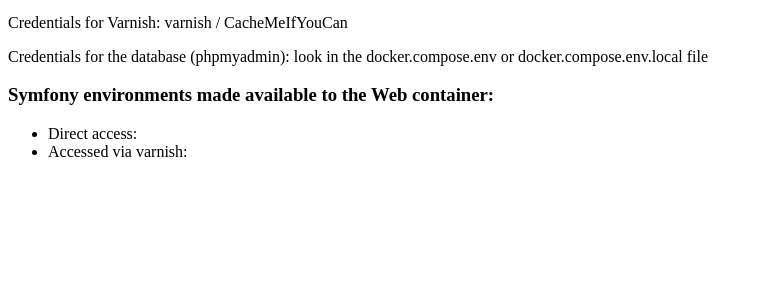
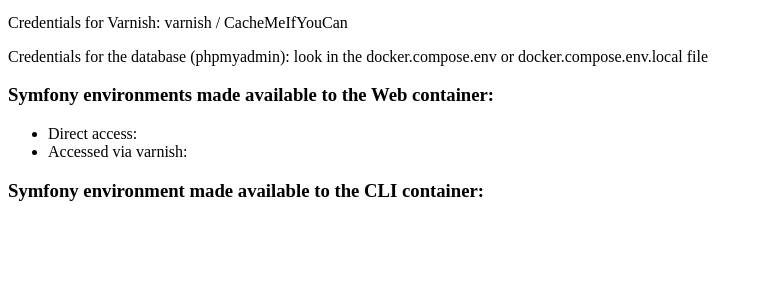
Before and after one commit to kaliop-uk/websummercamp2016, a PHP site: page /index.php in a window 1280 px wide. Shown: the part 394-694 px from the top of the page, without its empty margins (0-763 px from the left). Run offline with PHP 8.4, Linux system fonts and the light colour scheme.

Commit message:
a bit more info in control panel; do not install composer if already done

```diff
--- a/images/controlpanel/sites/controlpanel/index.php
+++ b/images/controlpanel/sites/controlpanel/index.php
@@ -39,6 +39,7 @@
         <li>Direct access: <b><?php echo htmlspecialchars(getenv('SYMFONY_ENV_NOVARNISH')); ?></b></li>
         <li>Accessed via varnish: <b><?php echo htmlspecialchars(getenv('SYMFONY_ENV_WITHVARNISH')); ?></b></li>
     </ul>
-
+    <h3>Symfony environment made available to the CLI container:</h3>
+    <b><?php echo htmlspecialchars(getenv('SYMFONY_ENV')); ?></b>
 </body>
 </html>
```
Also changed, not shown: 3 other files.
